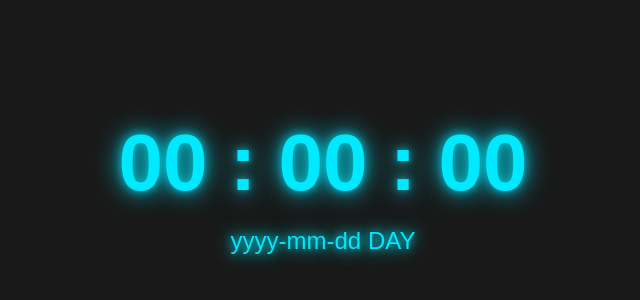
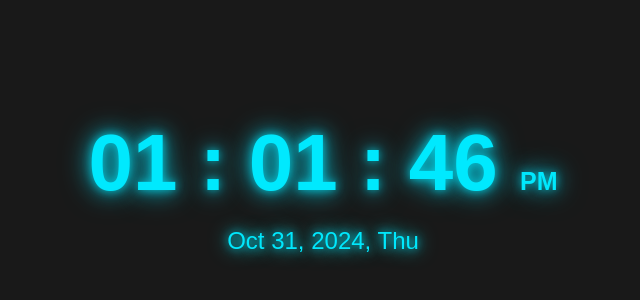
Before and after one commit to RukhsarAhmed77/JS-Assignment-15-Updated-Clock, a plain HTML site: page index.html in a window 1280 px wide. Shown: the part 214-514 px from the top of the page, without its empty margins (317-957 px from the left). Drawn offline with Linux system fonts and the light colour scheme.

Commit message:
Updated_Clock

```diff
--- /dev/null
+++ b/app.js
@@ -0,0 +1,48 @@
+function updateClock() {
+    var date = new Date();
+
+    var hour = date.getHours();
+    var minutes = date.getMinutes();
+    var seconds = date.getSeconds();
+
+    var hourin12Format = hour % 12;
+    if (hourin12Format === 0) {
+        hourin12Format = 12;
+    }
+
+    var period;
+    if (hour < 12) {
+        period = "AM";
+    } else {
+        period = "PM";
+    }
+
+    if (hourin12Format < 10) {
+        hourin12Format = "0" + hourin12Format;
+    }
+    if (minutes < 10) {
+        minutes = "0" + minutes;
+    }
+    if (seconds < 10) {
+        seconds = "0" + seconds;
+    }
+
+    document.getElementById("hours").innerHTML = hourin12Format;
+    document.getElementById("minutes").innerHTML = minutes;
+    document.getElementById("seconds").innerHTML = seconds;
+    document.getElementById("period").innerHTML = period;
+
+var days = ["Sun", "Mon", "Tue", "Wed", "Thu", "Fri", "Sat"];
+var months = ["Jan", "Feb", "Mar", "Apr", "May", "Jun", "Jul", "Aug", "Sep", "Oct", "Nov", "Dec"];
+
+var day = days[date.getDay()];
+var month = months[date.getMonth()];
+var currentDate = date.getDate();
+var year = date.getFullYear();
+
+document.getElementById("current-date").innerHTML = month + " " + currentDate + ", " + year + ", " + day;
+}
+
+setInterval(updateClock, 1000);
+
+updateClock();
--- a/index.html
+++ b/index.html
@@ -14,6 +14,7 @@
             <span id="minutes">00</span>
             <span>:</span>
             <span id="seconds">00</span>
+            <span id="period" style="font-size: 25px;"></span>
         </div>
         <br>
         <div class="date">
@@ -21,5 +22,6 @@
         </div>
     </div>
 
+    <script src="app.js"></script>
 </body>
 </html>
```
